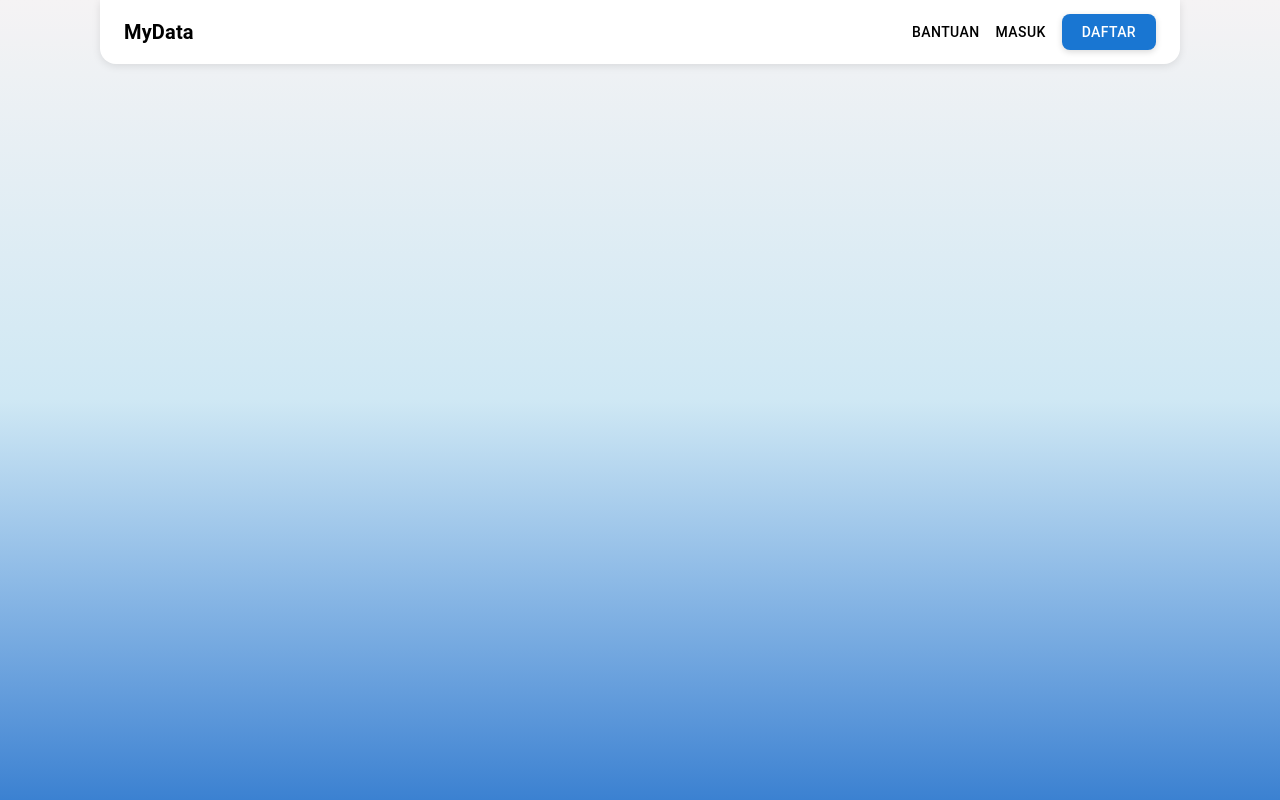
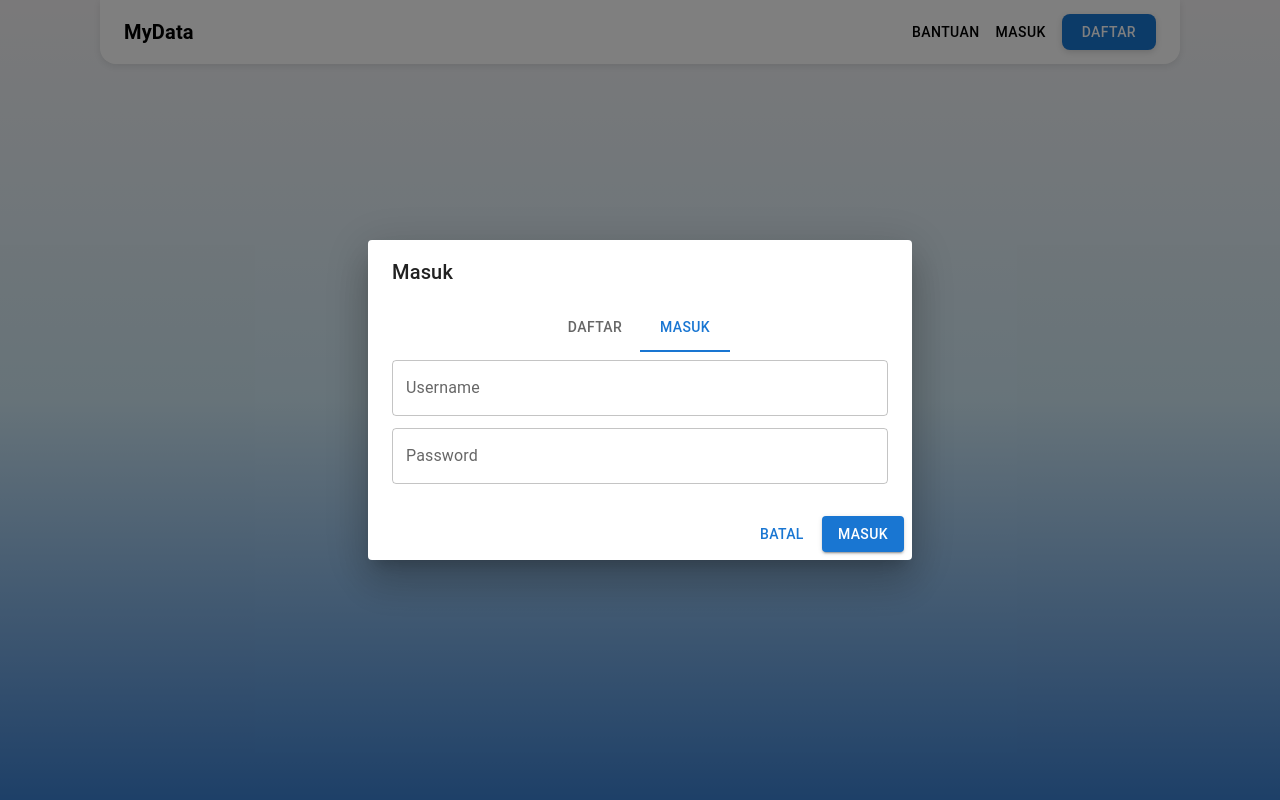
Before and after one commit to rohmanalka/MyInternet, a React (Vite) app: page / in a window 1280 px wide. Both pictures are taken after a click on the button "MASUK". Built offline with nearby package versions, Linux system fonts and the light colour scheme.

Commit message:
feat: add login & register auth

```diff
--- /dev/null
+++ b/db.json
@@ -0,0 +1,44 @@
+{
+  "users": [
+    {
+      "id": "93ee",
+      "username": "rohmanalka",
+      "password": "12345"
+    }
+  ],
+
+  "products": [
+{
+      "id": 1,
+      "name": "Combo Super",
+      "size": "12GB",
+      "duration": "30 Hari",
+      "price": "Rp 85.000",
+      "priceValue": 85000
+    },
+    {
+      "id": 2,
+      "name": "Combo Murah",
+      "size": "12GB",
+      "duration": "30 Hari",
+      "price": "Rp 55.000",
+      "priceValue": 55000
+    },
+    {
+      "id": 3,
+      "name": "Kuota Harian",
+      "size": "6GB",
+      "duration": "30 Hari",
+      "price": "Rp 30.000",
+      "priceValue": 30000
+    },
+    {
+      "id": 4,
+      "name": "Combo Super",
+      "size": "12GB",
+      "duration": "30 Hari",
+      "price": "Rp 85.000",
+      "priceValue": 85000
+    }
+  ]
+}
--- a/package.json
+++ b/package.json
@@ -15,8 +15,10 @@
     "@mui/icons-material": "^7.3.4",
     "@mui/material": "^7.3.4",
     "@tailwindcss/vite": "^4.1.14",
+    "axios": "^1.12.2",
     "react": "^19.1.1",
     "react-dom": "^19.1.1",
+    "react-router-dom": "^7.9.4",
     "tailwindcss": "^4.1.14"
   },
   "devDependencies": {
--- /dev/null
+++ b/src/api/userApi.js
@@ -0,0 +1,23 @@
+// src/api/userApi.js
+import axios from "axios";
+
+const API_URL = "http://localhost:3000/users";
+
+// Register user baru
+export const registerUser = async (userData) => {
+  const res = await axios.post(API_URL, userData);
+  return res.data;
+};
+
+// Login user
+export const loginUser = async (username, password) => {
+  const res = await axios.get(API_URL, {
+    params: { username, password },
+  });
+
+  if (res.data.length > 0) {
+    return res.data[0]; // user ditemukan
+  } else {
+    throw new Error("Username atau password salah");
+  }
+};
--- a/src/components/Navbar.jsx
+++ b/src/components/Navbar.jsx
@@ -14,6 +14,7 @@ import MenuIcon from '@mui/icons-material/Menu';
 import Toolbar from '@mui/material/Toolbar';
 import Typography from '@mui/material/Typography';
 import Button from '@mui/material/Button';
+import Auth from "../pages/Auth.jsx";
 
 const drawerWidth = 240;
 const navItems = ['Bantuan', 'Masuk', 'Daftar'];
@@ -25,6 +26,9 @@ function Navbar(props) {
   const handleDrawerToggle = () => {
     setMobileOpen((prevState) => !prevState);
   };
+
+  const [openAuth, setOpenAuth] = React.useState(false);
+  const [authTab, setAuthTab] = React.useState(1);
 
   const drawer = (
     <Box onClick={handleDrawerToggle} sx={{ textAlign: 'center' }}>
@@ -110,29 +114,52 @@ function Navbar(props) {
           </Typography>
 
           <Box sx={{ display: { xs: 'none', sm: 'block' } }}>
-            {navItems.map((item) =>
-              item === 'Daftar' ? (
+            {navItems.map((item) => {
+              if (item === "Daftar") {
+                return (
                   <Button
                     key={item}
                     variant="contained"
                     sx={{
                       ml: 1,
-                    backgroundColor: '#1976d2',
-                    color: '#fff',
+                      backgroundColor: "#1976d2",
+                      color: "#fff",
                       borderRadius: 2,
                       px: 2.5,
-                    '&:hover': { backgroundColor: '#1565c0' },
-                    boxShadow: '0px 2px 6px rgba(0,0,0,0.15)',
+                      "&:hover": { backgroundColor: "#1565c0" },
+                      boxShadow: "0px 2px 6px rgba(0,0,0,0.15)",
+                    }}
+                    onClick={() => {
+                      setAuthTab(0);
+                      setOpenAuth(true);
                     }}
                   >
                     {item}
                   </Button>
-              ) : (
-                <Button key={item} sx={{ color: '#000', fontWeight: 500 }}>
+                );
+              }
+
+              if (item === "Masuk") {
+                return (
+                  <Button
+                    key={item}
+                    sx={{ color: "#000", fontWeight: 500 }}
+                    onClick={() => {
+                      setAuthTab(1);
+                      setOpenAuth(true);
+                    }}
+                  >
                     {item}
                   </Button>
-              )
-            )}
+                );
+              }
+
+              return (
+                <Button key={item} sx={{ color: "#000", fontWeight: 500 }}>
+                  {item}
+                </Button>
+              );
+            })}
           </Box>
         </Toolbar>
       </AppBar>
@@ -155,6 +182,11 @@ function Navbar(props) {
           {drawer}
         </Drawer>
       </nav>
+      <Auth
+        open={openAuth}
+        handleClose={() => setOpenAuth(false)}
+        defaultTab={authTab}
+      />
     </Box>
   );
 }
--- /dev/null
+++ b/src/pages/Auth.jsx
@@ -0,0 +1,84 @@
+import React, { useState } from "react";
+import {
+  Dialog,
+  DialogTitle,
+  DialogContent,
+  TextField,
+  Button,
+  DialogActions,
+  Tabs,
+  Tab,
+} from "@mui/material";
+import { loginUser, registerUser } from "../api/userApi";
+
+const Auth = ({ open, handleClose, defaultTab = 0, onLoginSuccess }) => {
+  const [tabValue, setTabValue] = useState(defaultTab);
+  const [formData, setFormData] = useState({ username: "", password: "" });
+
+  const handleChange = (e) => {
+    setFormData({ ...formData, [e.target.name]: e.target.value });
+  };
+
+  const handleSubmit = async () => {
+    try {
+      if (tabValue === 0) {
+        await registerUser(formData);
+        alert("Registrasi berhasil! Silakan login.");
+        setTabValue(1);
+        setFormData({ username: "", password: "" });
+      } else {
+        const user = await loginUser(formData.username, formData.password);
+        alert(`Selamat datang, ${user.username}!`);
+        onLoginSuccess(user);
+        handleClose();
+      }
+    } catch (err) {
+      alert(err.message);
+    }
+  };
+
+  return (
+    <Dialog open={open} onClose={handleClose}>
+      <DialogTitle>{tabValue === 0 ? "Daftar Akun" : "Masuk"}</DialogTitle>
+      <DialogContent>
+        <Tabs
+          value={tabValue}
+          onChange={(e, newValue) => setTabValue(newValue)}
+          centered
+        >
+          <Tab label="Daftar" />
+          <Tab label="Masuk" />
+        </Tabs>
+
+        <TextField
+          autoFocus
+          margin="dense"
+          label="Username"
+          name="username"
+          fullWidth
+          variant="outlined"
+          value={formData.username}
+          onChange={handleChange}
+        />
+        <TextField
+          margin="dense"
+          label="Password"
+          type="password"
+          name="password"
+          fullWidth
+          variant="outlined"
+          value={formData.password}
+          onChange={handleChange}
+        />
+      </DialogContent>
+      <DialogActions>
+        <Button onClick={handleClose}>Batal</Button>
+        <Button onClick={handleSubmit} variant="contained" color="primary">
+          {tabValue === 0 ? "Daftar" : "Masuk"}
+        </Button>
+      </DialogActions>
+    </Dialog>
+  );
+};
+
+export default Auth;
```
Also changed, not shown: 1 other file (tests, documents, lock files or other folders). Lines whose indentation alone changed are shown as unchanged.
